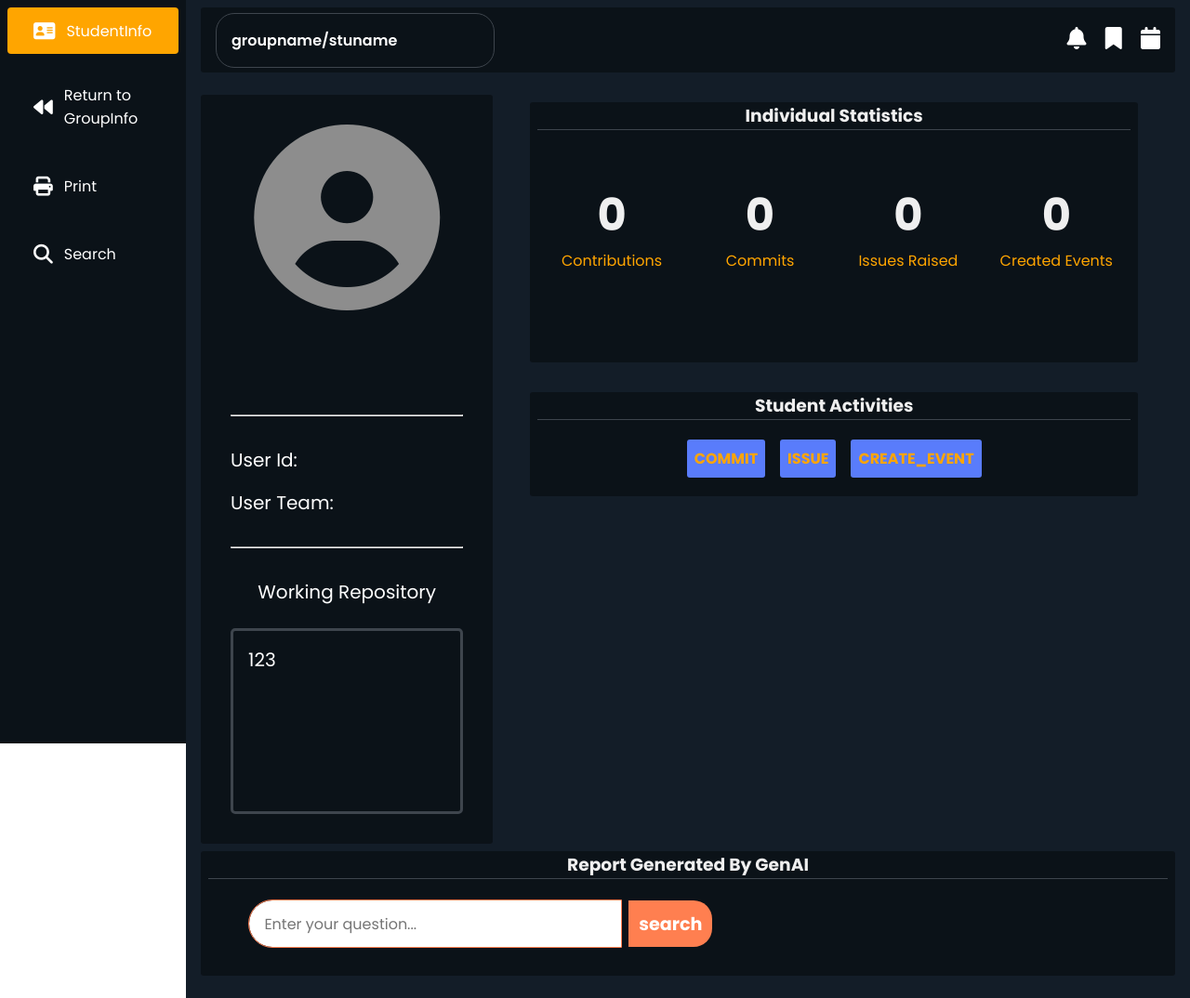
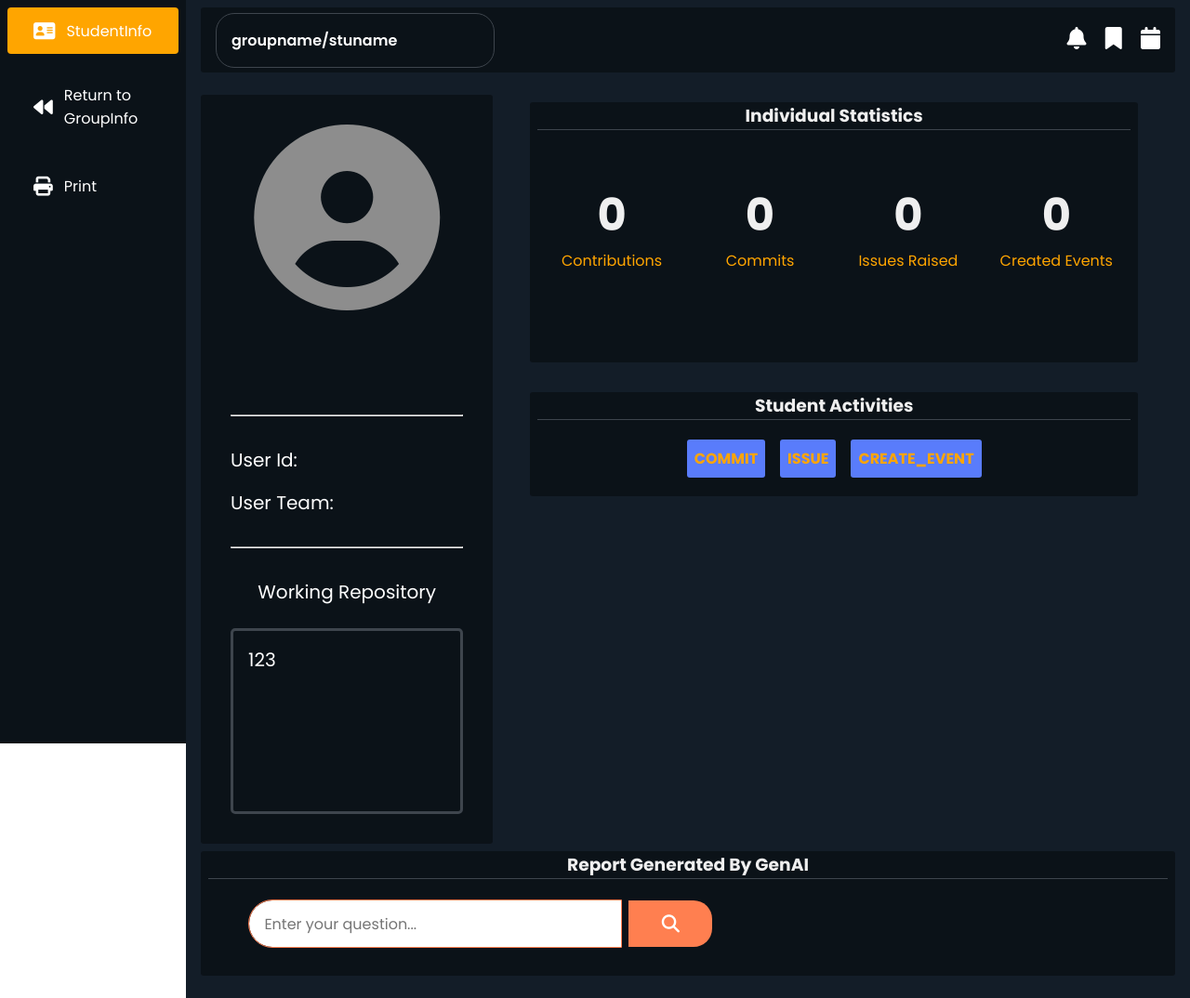
Before and after one commit to COMP5241-2324-Project/project-group10, a Flask app: page /userpage.html in a window 1280 px wide. Shown: the whole page at 93% size. Run offline with Flask 3, Linux system fonts and the light colour scheme; some libraries are stand-ins or nearby versions.

Commit message:
fix icon4ask

```diff
--- a/frontend/templates/overview.html
+++ b/frontend/templates/overview.html
@@ -33,11 +33,6 @@
                         <span>Print</span>
                     </a>
                 </li>
-                <li>
-                    <a href="./search.html">
-                        <span class="fas fa-search"></span>
-                        <span>Search</span>
-                    </a>
             </ul>
         </div>
     </div>
--- a/frontend/templates/userpage.html
+++ b/frontend/templates/userpage.html
@@ -42,11 +42,7 @@
             <span>Print</span>
           </a>
         </li>
-        <li>
-          <a href="./search.html">
-            <span class="fas fa-search"></span>
-            <span>Search</span>
-          </a>
+
       </ul>
     </div>
   </div>
@@ -155,7 +151,7 @@
         </div>
         <div class="searchcontainer">
           <input id="keywords" type="text" placeholder="Enter your question..." class="search">
-          <button class="btnsearch" onclick="doSearch();">search</button>
+          <button class="btnsearch" onclick="doSearch();"><span class="fas fa-search"></span></button>
         </div>
         <div id="show_md">
           <!-- 这里是 Markdown 返回的文本 -->
```
Also changed, not shown: frontend/templates/grouppage.html (+2 -6 lines).
